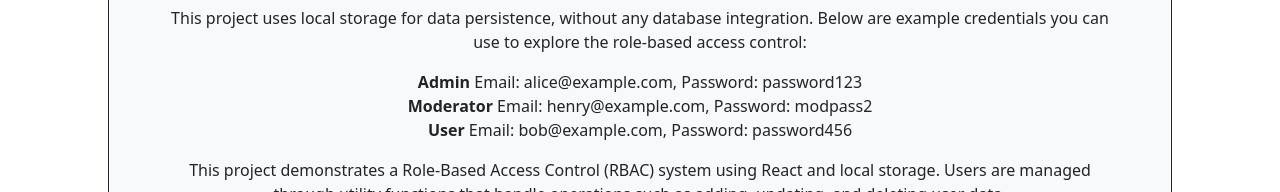
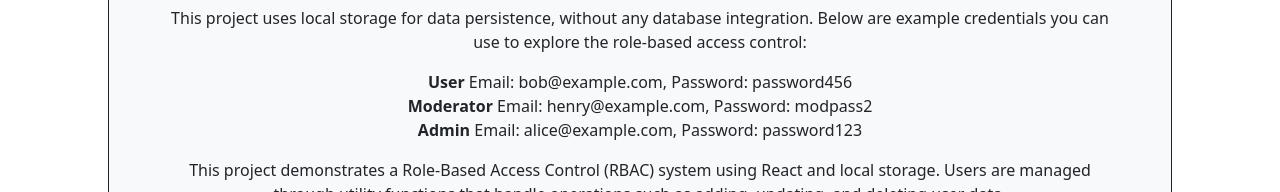
Before and after one commit to danutnanu/RoleBasedAccessControl, a React (Vite) app: page / in a window 1280 px wide. Shown: the part 256-448 px from the top of the page. Built offline with nearby package versions, Linux system fonts and the light colour scheme.

Commit message:
Update list in home page

```diff
--- a/src/components/pages/Home.jsx
+++ b/src/components/pages/Home.jsx
@@ -80,9 +80,9 @@ function Home() {
               This project uses local storage for data persistence, without any database integration. Below are example credentials you can use to explore the role-based access control:
             </p>
             <ul className='text-center' style={{ listStyleType: 'none', padding: 0 }}>
+              <li><strong>User</strong> Email: bob@example.com, Password: password456</li>
+              <li><strong>Moderator</strong> Email: henry@example.com, Password: modpass2</li>
               <li><strong>Admin</strong> Email: alice@example.com, Password: password123</li>
-              <li><strong>Moderator</strong> Email: henry@example.com, Password: modpass2</li>
-              <li><strong>User</strong> Email: bob@example.com, Password: password456</li>
             </ul>
             <p className='text-center'>
               This project demonstrates a Role-Based Access Control (RBAC) system using React and local storage. Users are managed through utility functions that handle operations such as adding, updating, and deleting user data.
```
